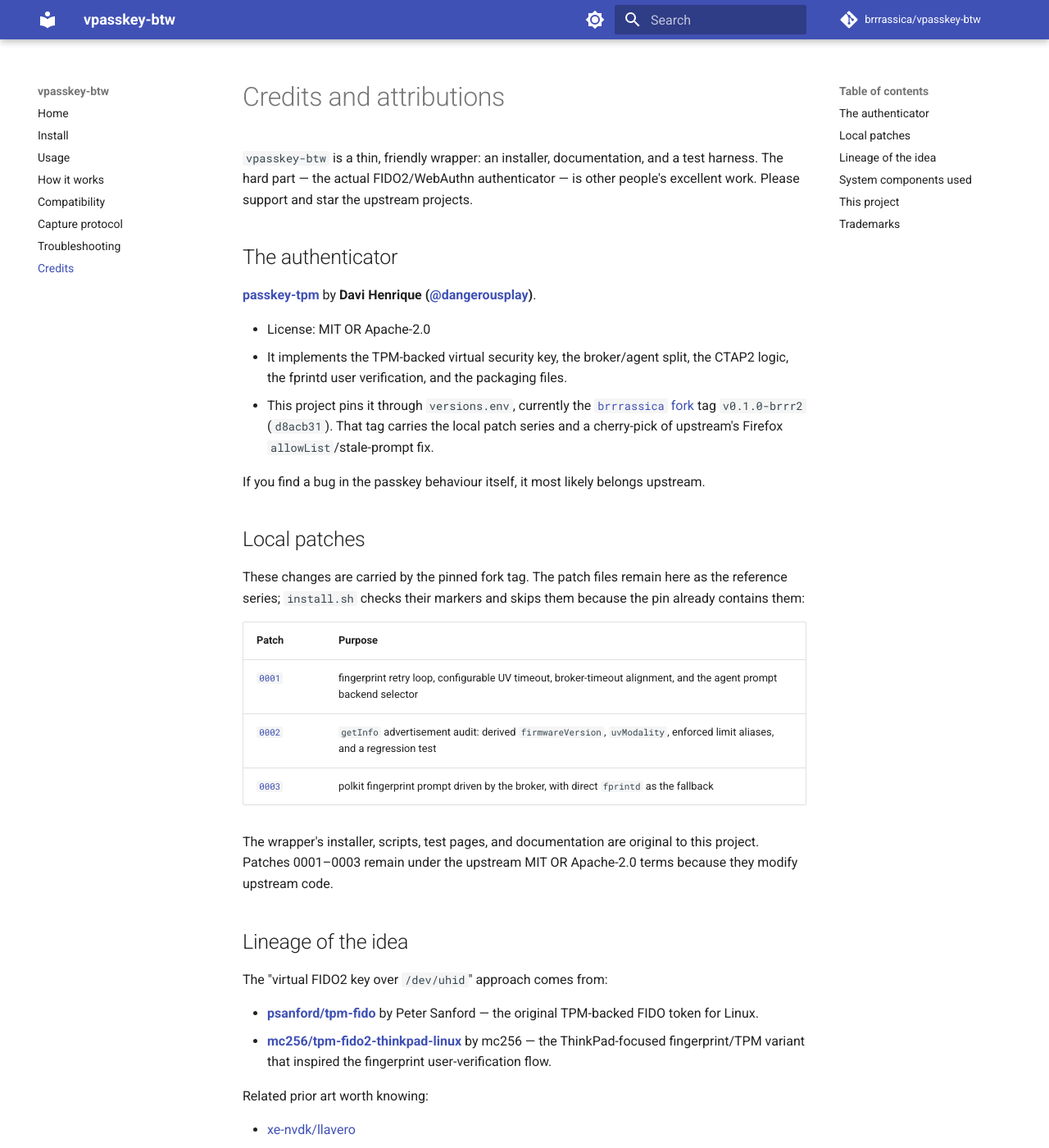
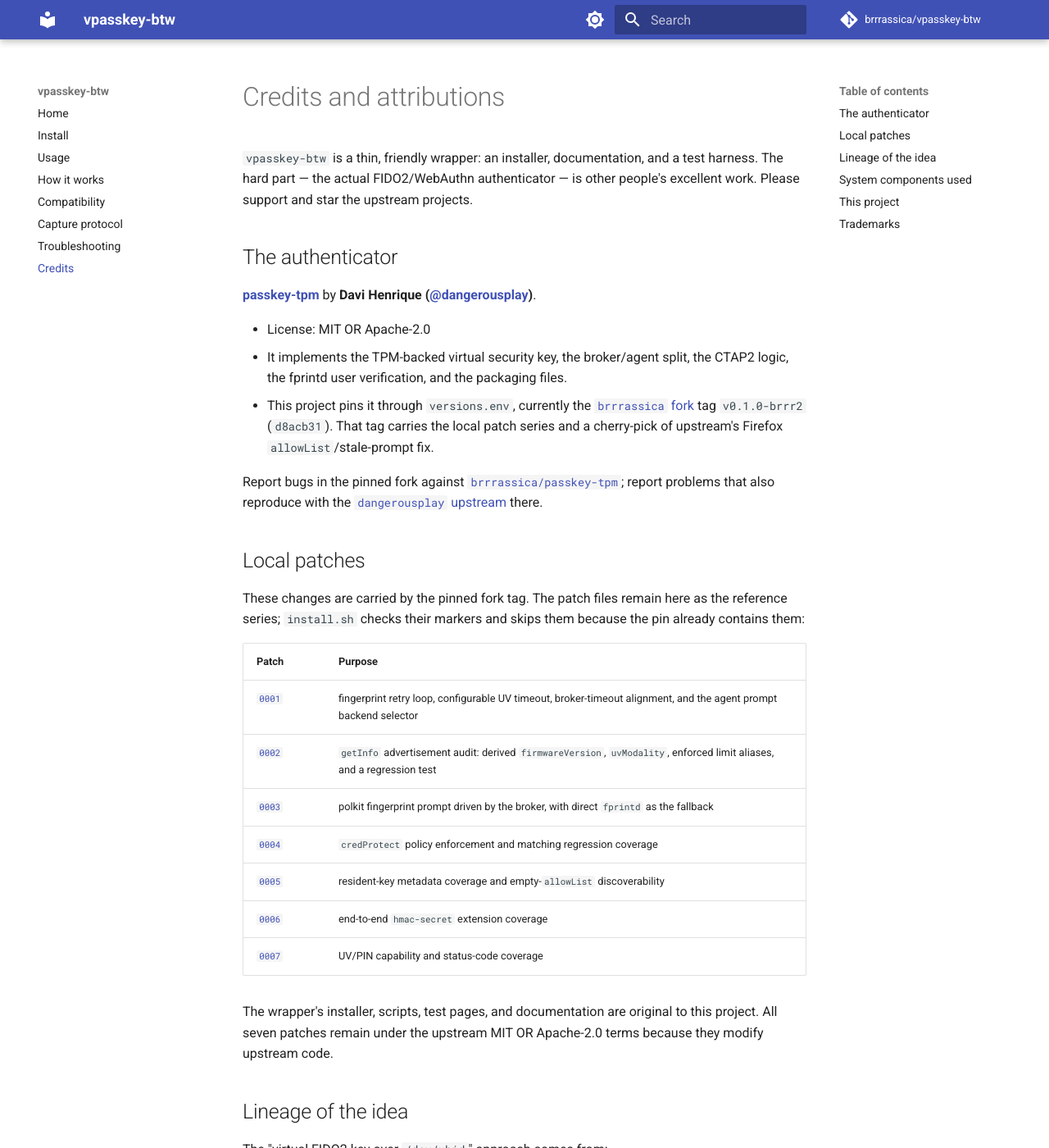
Before and after one commit to brrrassica/vpasskey-btw, an MkDocs documentation site: the page built from docs/CREDITS.md, in a window 1280 px wide and 1400 px high. Shown: the whole window at 82% size. Built offline with MkDocs 1.6.1 and Material for MkDocs 9.7.7, drawn with Linux system fonts in a browser that asks for light colours; comment, search, counter and statistics services are not loaded.

Commit message:
Harden installer state, target checks, and repo verification
A repository audit found that the installer's fast path could never match: a
numeric custom-ref flag was tested as a string, and the pre-sync stamp had an
empty resolved commit. It now compares like-for-like stamps, requires the
wrapper-installed binary and stamp, and uses a schema field. The stamp is
dropped before build/staging, cargo builds with --locked, and the dirty guard
rejects untracked files that apply_patches would otherwise commit.

Install-target verification now walks every ancestor directory and checks an
existing chain before creating missing parents. ACL checks include default
ACLs; harmless uhid/udev/dbus reload failures are warnings; root-owned artifact
reclamation only targets uid 0. Patch markers for 0001/0003 now check
implementation symbols, not just file existence.

Also fix uninstall dry-run/force fidelity and purge failure reporting, keep
verify.sh --bio from mixing a stale checkout with the installed binary, correct
stale docs/links and capture-record privacy, and add scripts/check-repo.sh plus
CI to catch shell, link, and pin-drift regressions.

No push.

```diff
--- a/browser-test-compat.html
+++ b/browser-test-compat.html
@@ -24,7 +24,7 @@
 </head>
 <body>
 <h1>passkey-tpm &mdash; compatibility matrix</h1>
-<p class="sub">Local WebAuthn matrix for the target-site failure modes in <code>plans/towards-0.2.0.md</code> (M2).</p>
+<p class="sub">Local WebAuthn matrix for the target-site failure modes tracked in the <a href="https://github.com/brrrassica/vpasskey-btw/issues">project issues</a>.</p>
 
 <div class="note">
   Serve this file over <strong>localhost</strong>, not an IP address:
--- a/docs/CREDITS.md
+++ b/docs/CREDITS.md
@@ -17,8 +17,11 @@ Henrique ([@dangerousplay](https://github.com/dangerousplay))**.
   `v0.1.0-brrr2` (`d8acb31`). That tag carries the local patch series and a
   cherry-pick of upstream's Firefox `allowList`/stale-prompt fix.
 
-If you find a bug in the passkey behaviour itself, it most likely belongs
-upstream.
+Report bugs in the pinned fork against
+[`brrrassica/passkey-tpm`](https://github.com/brrrassica/passkey-tpm/issues);
+report problems that also reproduce with the
+[`dangerousplay` upstream](https://github.com/dangerousplay/passkey-tpm/issues)
+there.
 
 ## Local patches
 
@@ -31,9 +34,13 @@ because the pin already contains them:
 | [`0001`](../patches/0001-0.2.0-retries-timeouts-prompt-foundation.patch) | fingerprint retry loop, configurable UV timeout, broker-timeout alignment, and the agent prompt backend selector |
 | [`0002`](../patches/0002-0.2.0-getinfo-advertisement-audit.patch) | `getInfo` advertisement audit: derived `firmwareVersion`, `uvModality`, enforced limit aliases, and a regression test |
 | [`0003`](../patches/0003-0.2.0-polkit-fingerprint-prompt.patch) | polkit fingerprint prompt driven by the broker, with direct `fprintd` as the fallback |
+| [`0004`](../patches/0004-0.2.0-credprotect-enforcement.patch) | `credProtect` policy enforcement and matching regression coverage |
+| [`0005`](../patches/0005-0.2.0-resident-key-coverage.patch) | resident-key metadata coverage and empty-`allowList` discoverability |
+| [`0006`](../patches/0006-0.2.0-hmac-secret-coverage.patch) | end-to-end `hmac-secret` extension coverage |
+| [`0007`](../patches/0007-0.2.0-uv-pin-status-coverage.patch) | UV/PIN capability and status-code coverage |
 
 The wrapper's installer, scripts, test pages, and documentation are original to
-this project. Patches 0001–0003 remain under the upstream MIT OR Apache-2.0
+this project. All seven patches remain under the upstream MIT OR Apache-2.0
 terms because they modify upstream code.
 
 ## Lineage of the idea
```
Also changed, not shown: CHANGELOG.md (+24 -5 lines), docs/COMPATIBILITY.md (+3 -1 lines), docs/INSTALL.md (+7 -5 lines), patches/README.md (+1 -1 lines), 8 other files.
